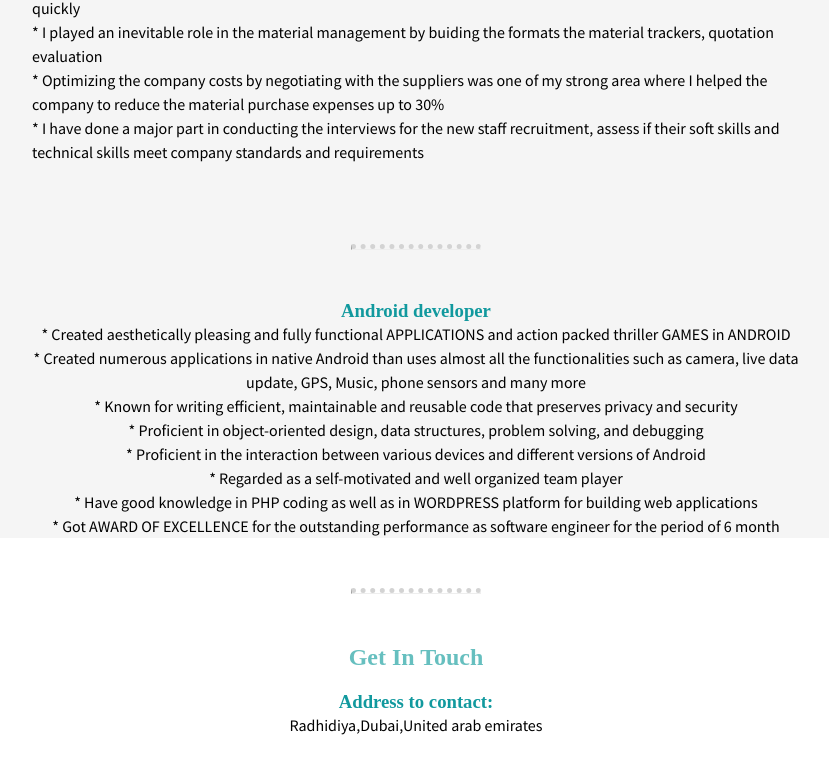
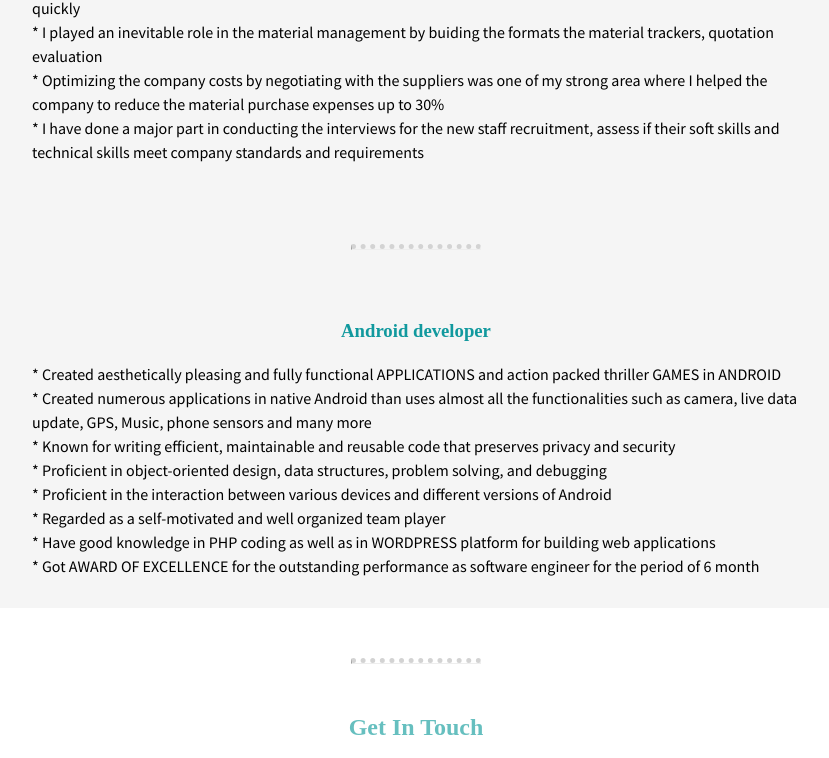
Before and after one commit to NiyogJob/cv, a plain HTML site: page index.html in a window 1280 px wide. Shown: the part 1619-2377 px from the top of the page, without its empty margins (224-1053 px from the left). Drawn offline with Linux system fonts and the light colour scheme; a web font is replaced by a local one.

Commit message:
Update index.html

```diff
--- a/index.html
+++ b/index.html
@@ -44,7 +44,7 @@
 
               <br>
                 <p class="skillpara">
-                    Project Management | Project coordination|PMP Course | Site supervision | Team management | vba|Python|JavaSE | PHP | C | Android | Android game development | AndEngine |Eclipse | Telecom works | Ericsson | Huawei | NEC | Bridgewave | Omnibus | Wibas | Networks |
+                    Project Management | Project coordination|PMP Course | Data analysis | SQL | Tableau | PowerBI | Advanced Excel | Site supervision | Team management | vba|Python|JavaSE | PHP | C | Android | Android game development | AndEngine |Eclipse | Telecom works | Ericsson | Huawei | NEC | Bridgewave | Omnibus | Wibas | Networks |
                 </p>
             </div>
             <hr>
@@ -90,9 +90,9 @@
                               <div class="skill-row3">
 
 
-                    <div class="grouptext3">
-                        <h3 class="skill3header">Android developer</h3>
-                        <p class="skill3body">
+                    <div class="grouptext2">
+                        <h3 class="skill2header">Android developer</h3>
+                        <p class="skill2body">
 
 *	Created aesthetically pleasing and fully functional APPLICATIONS and action packed thriller GAMES in ANDROID<br>
 *	Created numerous applications in native Android than uses almost all the functionalities such as camera, live data update, GPS, Music, phone sensors and many more<br>
```
